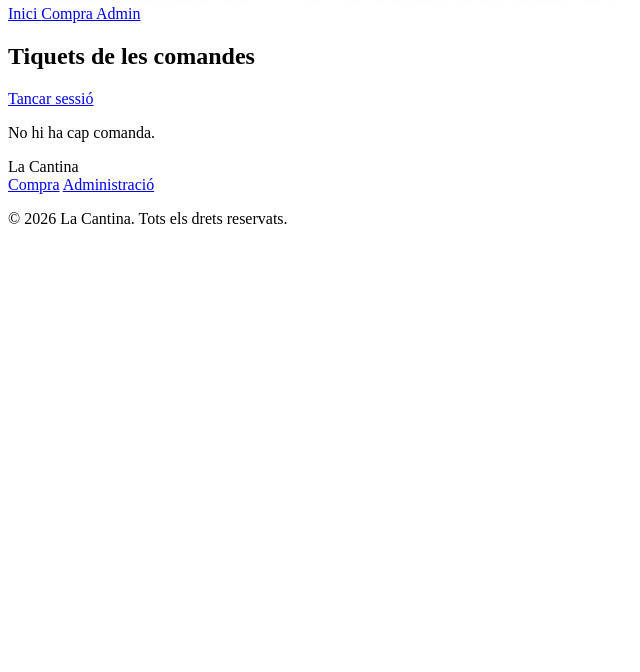
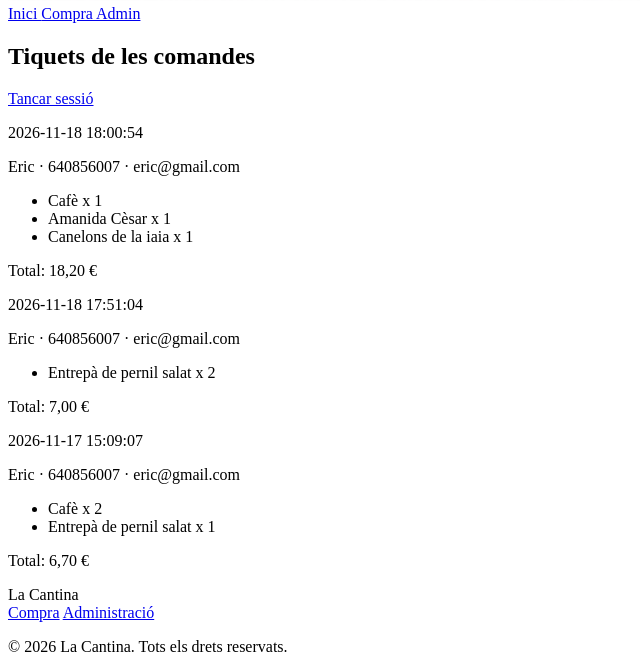
Before and after one commit to Eriiicc03/projecteCantina_Jaume_Bjorn_Eric, a PHP site: page /admin.php in a window 1280 px wide. Shown: the part 1282-1954 px from the top of the page, without its empty margins (0-640 px from the left). Before the commit the page ends 1506 px from the top, so only its background shows below. Run offline with PHP 8.4, Linux system fonts and the light colour scheme; the visitor is signed in with stand-in values (Sample User, id 1).

Commit message:
fix: Error que no ponia el total en el ticket y a la hora de finalizar arrglado

```diff
--- a/LaCantina_EJB/data/comandes.txt
+++ b/LaCantina_EJB/data/comandes.txt
@@ -0,0 +1,3 @@
+{"nom":"Eric","telefon":"640856007","correu":"eric@gmail.com","ticket":{"2":2,"3":1},"data":"2026-11-17 15:09:07"}
+{"nom":"Eric","telefon":"640856007","correu":"eric@gmail.com","ticket":{"3":2},"data":"2026-11-18 17:51:04"}
+{"nom":"Eric","telefon":"640856007","correu":"eric@gmail.com","ticket":{"2":1,"8":1,"15":1},"data":"2026-11-18 18:00:54"}
--- a/LaCantina_EJB/public/admin.php
+++ b/LaCantina_EJB/public/admin.php
@@ -42,13 +42,15 @@ include __DIR__ . "/../includes/header.php";
                 <p class="tiquet-client"><?= htmlspecialchars($c["nom"] ?? "") ?> ·
                     <?= htmlspecialchars($c["telefon"] ?? "") ?> ·
                     <?= htmlspecialchars($c["correu"] ?? "") ?></p>
+                <?php $linies = []; // productes d'aquest tiquet ?>
                 <ul>
                     <?php foreach ($ticket as $id => $q): $p = cercaPerID($id);
-                        if (!is_array($p)) continue; ?>
+                        if (!is_array($p)) continue;
+                        for ($i = 0; $i < $q; $i++) $linies[] = $p; ?>
                         <li><?= htmlspecialchars($p["nom"]) ?> x <?= (int)$q ?></li>
                     <?php endforeach; ?>
                 </ul>
-                <p class="tiquet-total">Total: <?= htmlspecialchars(number_format(calcularTotal($ticket), 2, ",", ".")) ?> €</p>
+                <p class="tiquet-total">Total: <?= htmlspecialchars(number_format(calcularTotal($linies), 2, ",", ".")) ?> €</p>
             </article>
         <?php endforeach; ?>
     <?php endif; ?>
--- a/LaCantina_EJB/public/finalitzacio.php
+++ b/LaCantina_EJB/public/finalitzacio.php
@@ -55,7 +55,7 @@ include __DIR__ . "/../includes/header.php";
                 <li><?= htmlspecialchars($p["nom"]) ?> x <?= (int)$q ?></li>
             <?php endforeach; ?>
         </ul>
-<p class="tiquet-total">Total: <?= number_format(calcularTotal($ticket), 2, ",", ".") ?> €</p>
+        <p class="tiquet-total">Total: <?= number_format(calcularTotal($_SESSION["comanda"]), 2, ",", ".") ?> €</p>
     </article>
 
     <?php foreach ($errors as $e): ?>
```
Lines whose indentation alone changed are shown as unchanged.
